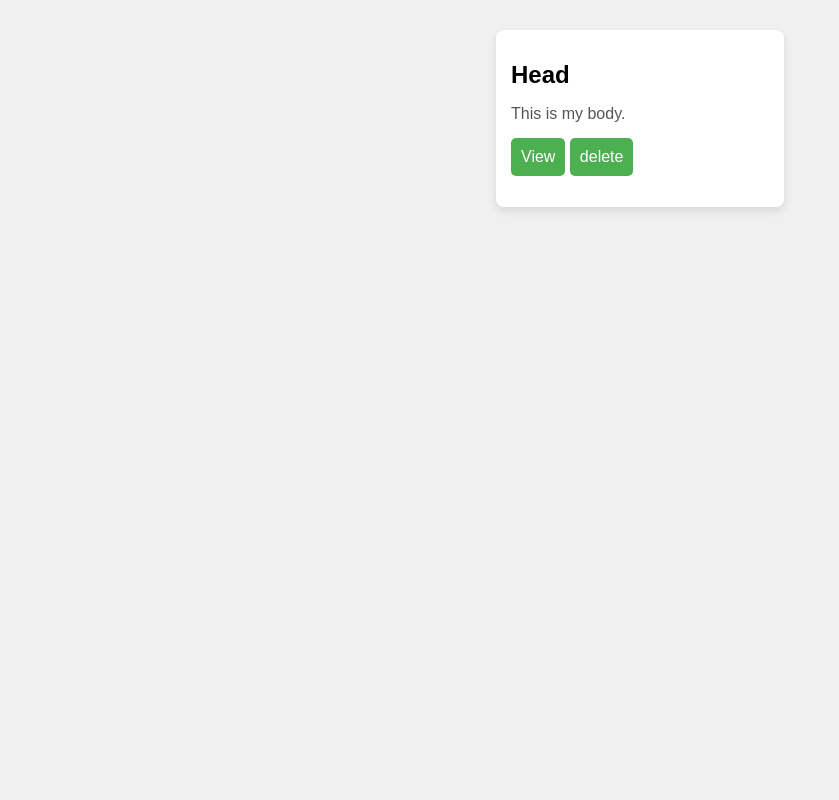
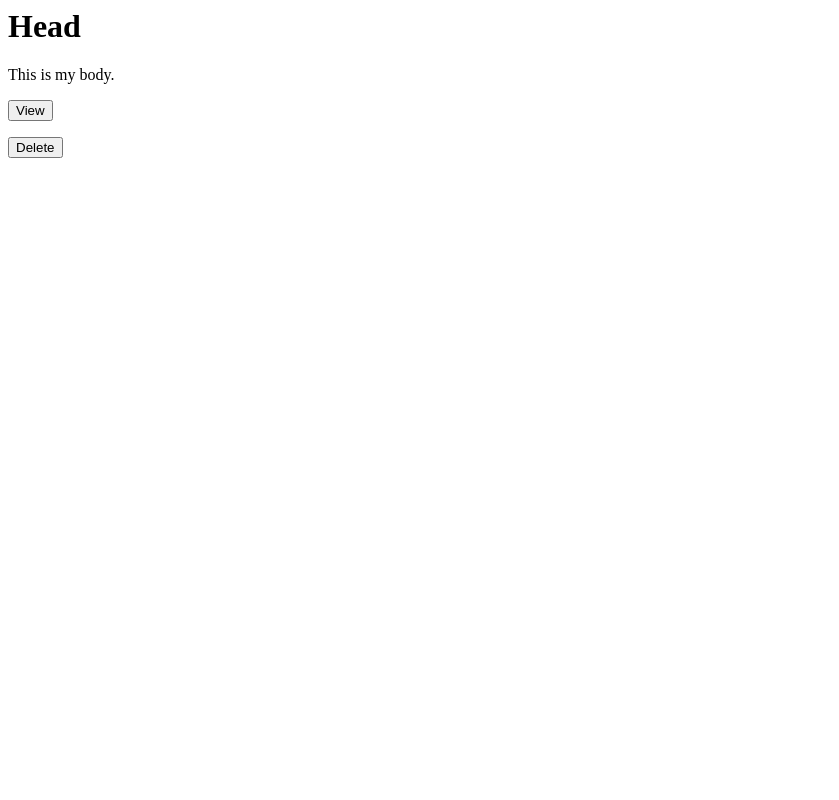
Before and after one commit to Nishantrde/curd_note, a Django app: template note/templates/diary.html in a window 1280 px wide. Shown: the whole page, without its empty margins (0-839 px from the left). Run offline with Django 4.2, Linux system fonts and the light colour scheme; the template is opened without the code that fills it: values that come from a table or form of the project are taken from there, others are empty; data comes from the database, SQL or seed files in the repository.

Commit message:
Initial Commit

```diff
--- a/note/templates/diary.html
+++ b/note/templates/diary.html
@@ -4,59 +4,7 @@
 {% endblock %}
 
 {% block style %}
-    <style>
-        body {
-            margin: 0;
-            padding: 0;
-            font-family: 'Arial', sans-serif;
-            background-color: #f0f0f0;
-        }
-
-        .horizontal-cards {
-            display: flex;
-            flex-wrap: wrap;
-            justify-content: space-evenly;
-            padding: 20px;
-        }
-
-        .card {
-            width: 18rem;
-            margin: 10px;
-            background-color: #fff;
-            box-shadow: 0 4px 8px rgba(0, 0, 0, 0.1);
-            border-radius: 8px;
-            overflow: hidden;
-        }
-
-        .card-body {
-            padding: 15px;
-        }
-
-        .card-title {
-            font-size: 1.5rem;
-            margin-bottom: 10px;
-        }
-
-        .card-text {
-            font-size: 1rem;
-            color: #555;
-            margin-bottom: 15px;
-        }
-
-        button {
-            padding: 10px;
-            font-size: 16px;
-            background-color: #4CAF50;
-            color: #fff;
-            border: none;
-            border-radius: 5px;
-            cursor: pointer;
-        }
-
-        button:hover {
-            background-color: #45a049;
-        }
-    </style>
+    <!-- Your style block remains unchanged -->
 {% endblock %}
 
 {% block body %}
@@ -72,15 +20,15 @@
                         <input type="hidden" id="note_title" name="note_title" value="{{ ob.user_notes_title }}"/>
                         <input type="hidden" id="note_" name="note_" value="{{ ob.user_notes }}"/>
                         <button type="submit">View</button>
-                        <form action="delete" method="post">
-                            {% csrf_token %}
-                            <input type="hidden" id="note_title" name="note_title" value="{{ ob.user_notes_title }}"/>
-                            <input type="hidden" id="note_" name="note_" value="{{ ob.user_notes }}"/>
-                            <input type="hidden" id="id" name="id" value="{{ ob.id }}"/>
-                            <button type="submit">delete</button>
-                        </form>
                     </form>
 
+                    <form action="delete" method="post">
+                        {% csrf_token %}
+                        <input type="hidden" id="note_title" name="note_title" value="{{ ob.user_notes_title }}"/>
+                        <input type="hidden" id="note_" name="note_" value="{{ ob.user_notes }}"/>
+                        <input type="hidden" id="id" name="id" value="{{ ob.id }}"/>
+                        <button type="submit">Delete</button>
+                    </form>
                 </div>
             </div>
         {% endfor %}
```
